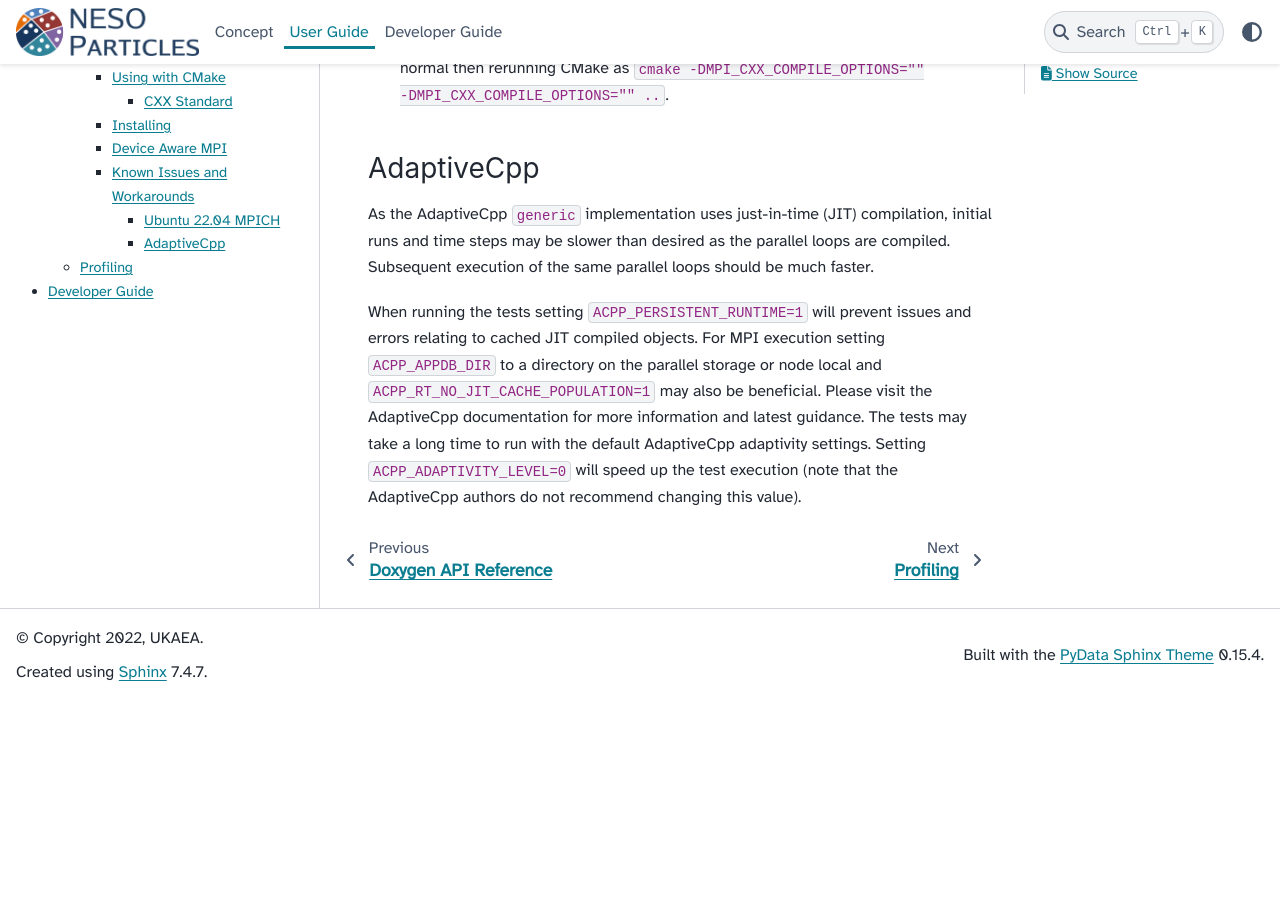
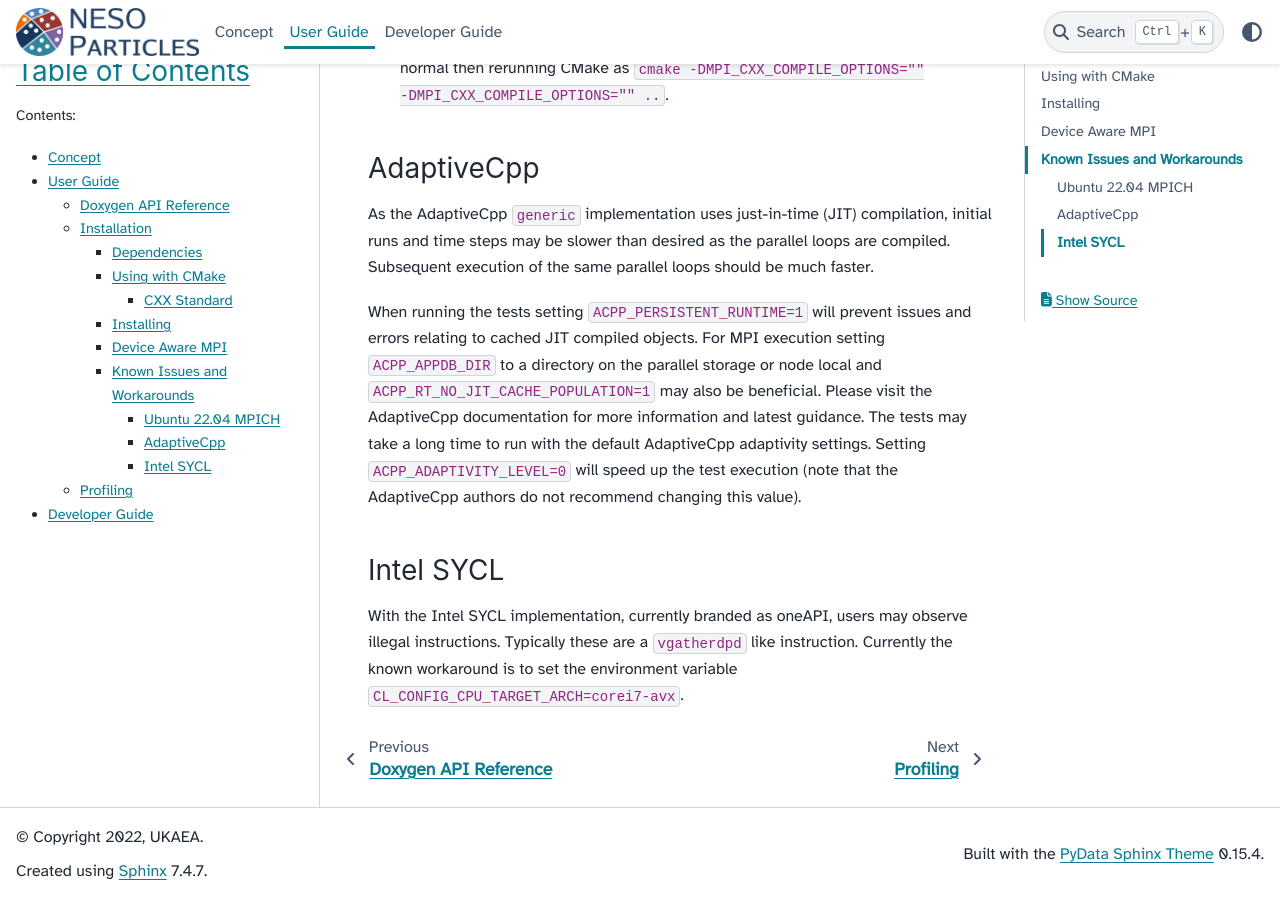
Before and after one commit to ExCALIBUR-NEPTUNE/NESO-Particles, a Sphinx documentation site: the page built from docs/sphinx/source/guide-user/installation.rst, in a window 1280 px wide and 900 px high, scrolled down 3611 px. Built offline with Sphinx 7.4.7 and the PyData theme 0.15.4, drawn with Linux system fonts in a browser that asks for light colours; before the commit the page ends 4313 px from its top, so only the background shows below that.

Commit message:
added paragraph for intel sycl workaround

```diff
--- a/docs/sphinx/source/guide-user/installation.rst
+++ b/docs/sphinx/source/guide-user/installation.rst
@@ -136,3 +136,9 @@ For MPI execution setting ``ACPP_APPDB_DIR`` to a directory on the parallel stor
 Please visit the AdaptiveCpp documentation for more information and latest guidance.
 The tests may take a long time to run with the default AdaptiveCpp adaptivity settings.
 Setting ``ACPP_ADAPTIVITY_LEVEL=0`` will speed up the test execution (note that the AdaptiveCpp authors do not recommend changing this value).
+
+Intel SYCL
+----------
+
+With the Intel SYCL implementation, currently branded as oneAPI, users may observe illegal instructions. Typically these are a ``vgatherdpd`` like instruction.
+Currently the known workaround is to set the environment variable ``CL_CONFIG_CPU_TARGET_ARCH=corei7-avx``.
```
Also changed, not shown: 1 other file.
